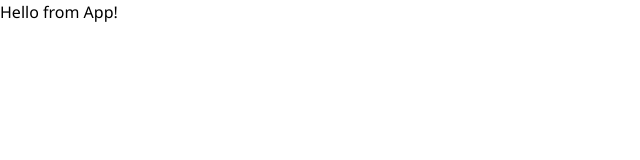
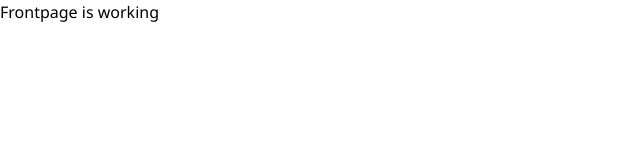
Before and after one commit to VilleJLehtola/Dough-calculator, a React (Vite) app: page / in a window 1280 px wide. Shown: the top 160 px of the page, without its empty margins (0-640 px from the left). Built offline with nearby package versions, Linux system fonts and the light colour scheme.

Commit message:
Update App.jsx

```diff
--- a/src/App.jsx
+++ b/src/App.jsx
@@ -1,9 +1,13 @@
+import { BrowserRouter, Routes, Route } from 'react-router-dom';
+
 function App() {
   return (
-    <div>
-      <h1>Hello from App!</h1>
-    </div>
+    <BrowserRouter>
+      <Routes>
+        <Route path="/" element={<h1>Frontpage is working</h1>} />
+      </Routes>
+    </BrowserRouter>
   );
 }
 
-export default App; // ✅ THIS IS CRITICAL
+export default App;
```
